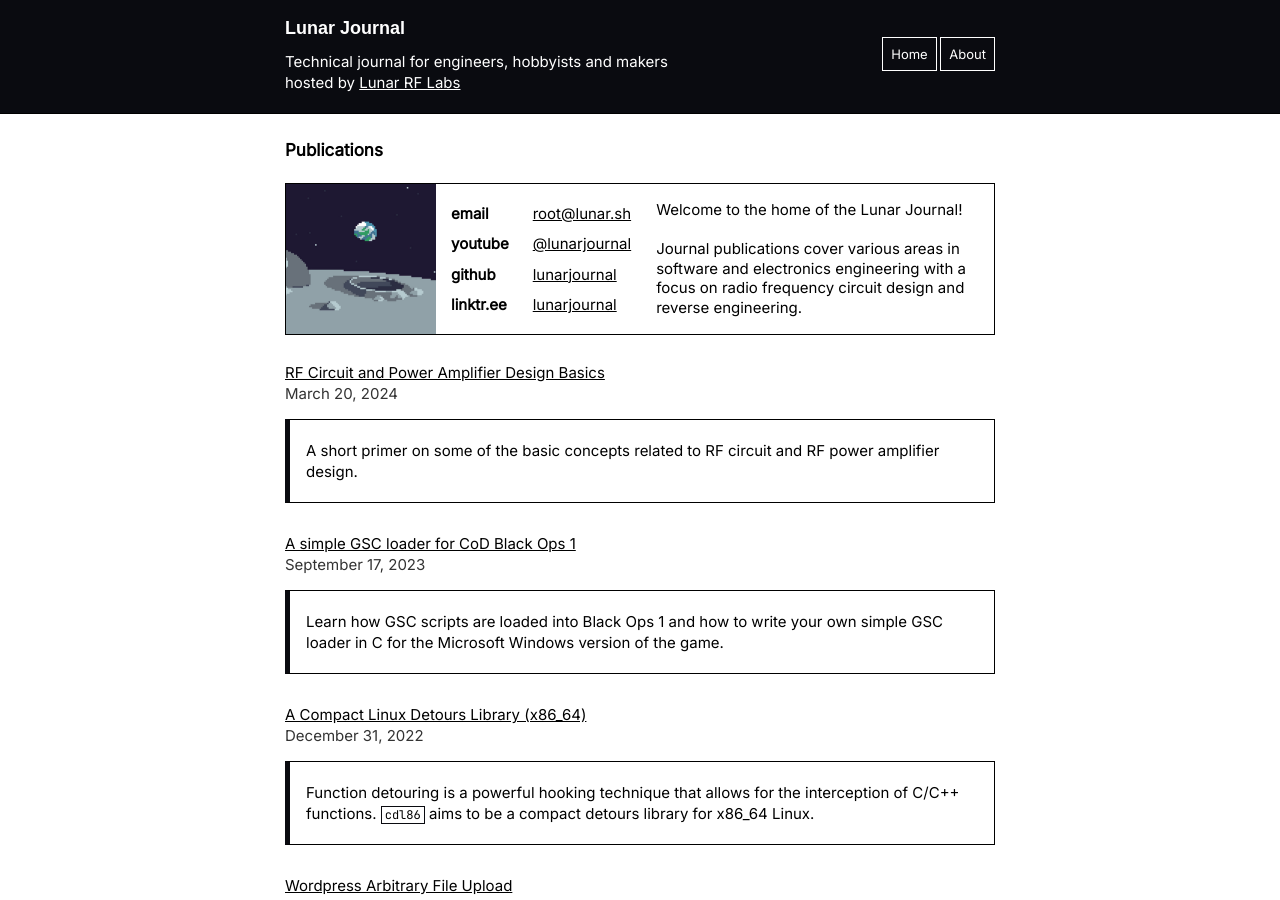
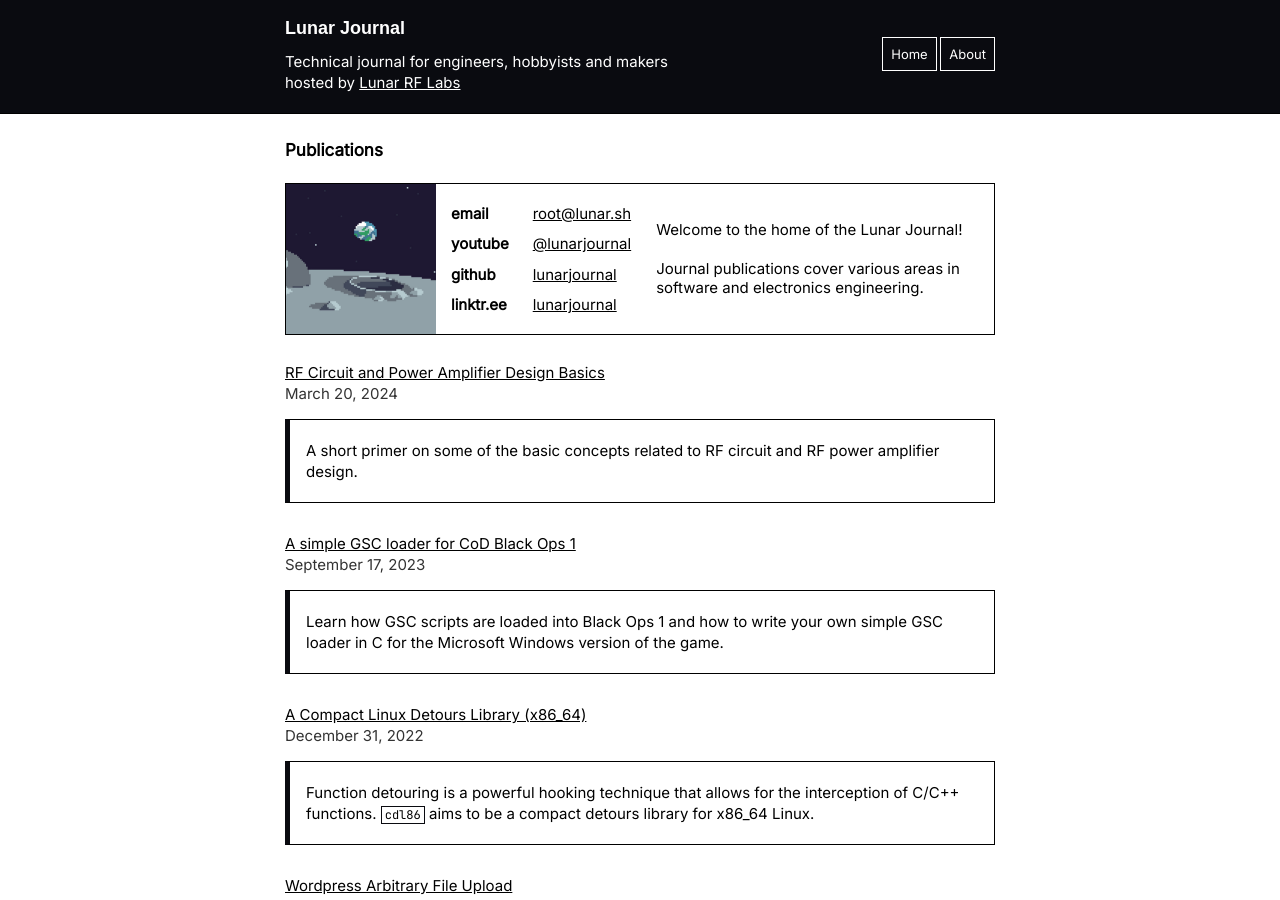
Before and after one commit to microstub/microstub.github.io, a Jekyll site: the page built from index.html, in a window 1280 px wide and 900 px high. Built offline with Jekyll 4.4.1, drawn with Linux system fonts in a browser that asks for light colours.

Commit message:
Update _config.yml

```diff
--- a/_config.yml
+++ b/_config.yml
@@ -7,8 +7,7 @@ name: Lunar Journal
 description: >-
         Welcome to the home of the Lunar Journal!<br><br>
         Journal publications cover various areas in software
-        and electronics engineering with a focus on radio frequency
-        circuit design and reverse engineering.
+        and electronics engineering.
 
 bio: Technical journal for engineers, hobbyists and makers hosted by <a class="header-link" href="https://lunar.sh">Lunar RF Labs</a>
 github_raw: https://raw.githubusercontent.com/lunarjournal/lunarjournal.github.io/main
```
